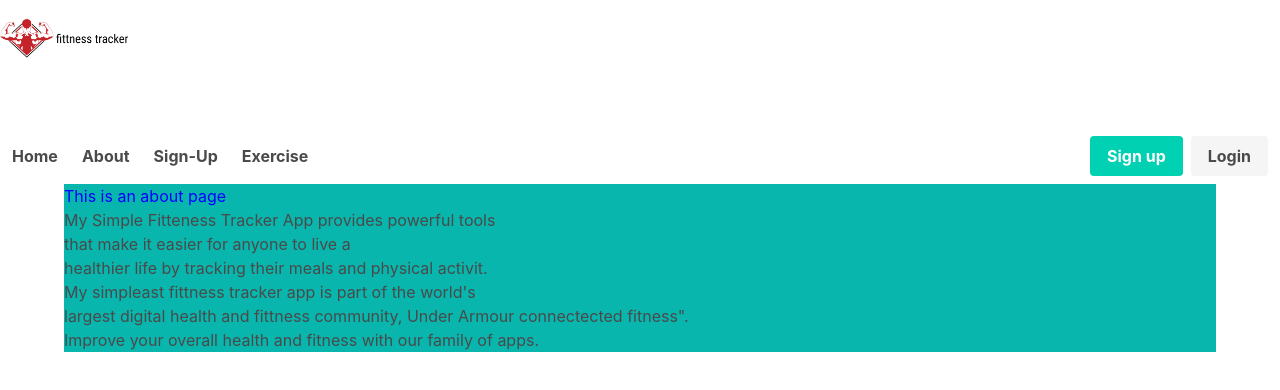
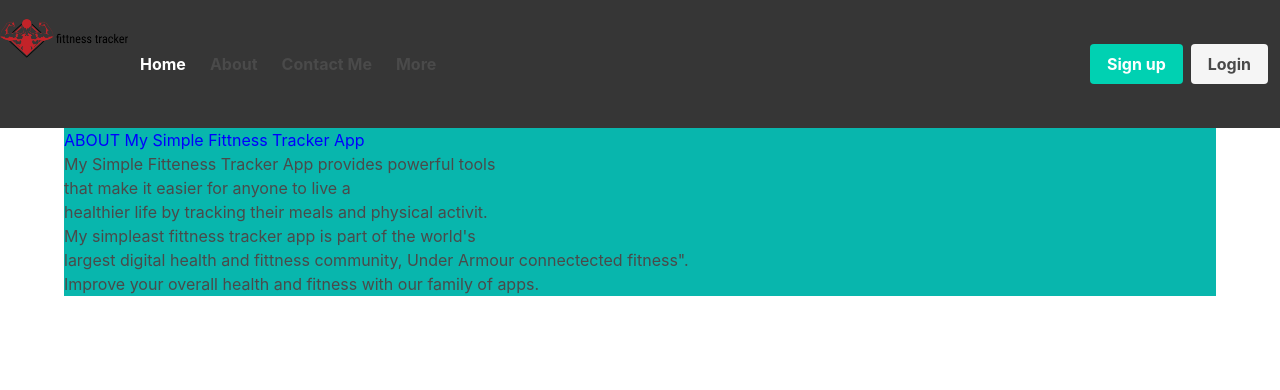
Before and after one commit to gorlagup1/fitness-tracker, a Vue app in the folder client/: page /about in a window 1280 px wide. Shown: the top 390 px of the page. Built offline with nearby package versions, Linux system fonts and the light colour scheme.

Commit message:
changes made

```diff
--- a/client/src/components/HelloWorld.vue
+++ b/client/src/components/HelloWorld.vue
@@ -1,8 +1,8 @@
 <template>
-<nav class="navbar hero" role="navigation" aria-label="main nav">
+<nav class="navbar is-dark" role="navigation" aria-label="main navigation">
 
 
-<div class="navbar">
+<div class="navbar-brand">
   <figure class="image is-128x128">
     <img class="is-rounded" src="../assets/logo1.png">
     </figure>
@@ -13,15 +13,14 @@
 
       <router-link to="/" class="navbar-item is-large has-text-weight-bold" active-class="is-current" exact>Home</router-link>
       <div class="navbar-item has-dropdown is-hoverable">
-      <div class="navbar-item has-text-weight-bold" >About</div>
+      <router-link to="About" class="navbar-item is-large has-text-weight-bold" active-class="is-current" exact>About</router-link>
       </div>
 
 <div class="navbar-item has-dropdown is-hoverable">
-      <div class="navbar-item has-text-weight-bold" active-class="is-current">Sign-Up</div>
+      <div class="navbar-item has-text-weight-bold" active-class="is-current">Contact Me</div>
 
         <div class="navbar-dropdown">
-          <router-link to="/Exercise" class="navbar-item has-text-weight-bold">Exercise </router-link>
-          <hr class="navbar-divider">
+             <router-link to="/Contact Me" class="navbar-item has-text-weight-bold">Contact Details</router-link>
           <router-link to="/Login" class="navbar-item has-text-weight-bold">Login</router-link>
           <hr class="navbar-divider">
           <router-link to="/Sign-Up" class="navbar-item has-text-weight-bold">Sign-Up</router-link>
@@ -29,19 +28,17 @@
       </div>
 
   <div class="navbar-item has-dropdown is-hoverable">
-      <div class="navbar-item has-text-weight-bold" active-class="is-current">Exercise</div>
+      <div class="navbar-item has-text-weight-bold is-hoverble" active-class="is-current">More</div>
 
         <div class="navbar-dropdown">
-          <router-link to="/Call" class="navbar-item has-text-weight-bold">Contact Me </router-link>
+          <router-link to="About" class="navbar-item has-text-weight-bold">About </router-link>
           <hr class="navbar-divider">
-          <router-link to="/Chat" class="navbar-item has-text-weight-bold">Login</router-link>
+          <router-link to="Calorie" class="navbar-item has-text-weight-bold">Calorie</router-link>
           <hr class="navbar-divider">
-          <router-link to="/Email" class="navbar-item has-text-weight-bold">About</router-link>
-          <hr class="navbar-divider">
-          <router-link to="/Calorie" class="navbar-item has-text-weight-bold">Calorie</router-link>
         </div>
       </div>
       </div>
+
 
          <div class="navbar-end">
       <div class="navbar-item">
--- a/client/src/views/About.vue
+++ b/client/src/views/About.vue
@@ -2,7 +2,7 @@
   <Section class="container">
     <div class="hero">
     <h1 class="main" style="color:blue;">
-      This is an about page</h1>
+      ABOUT My Simple Fittness Tracker App</h1>
     <p> My Simple Fitteness Tracker App provides powerful tools <br>
     that make it easier for anyone to live a <br>
     healthier life by tracking their meals and physical activit.<br>
```
